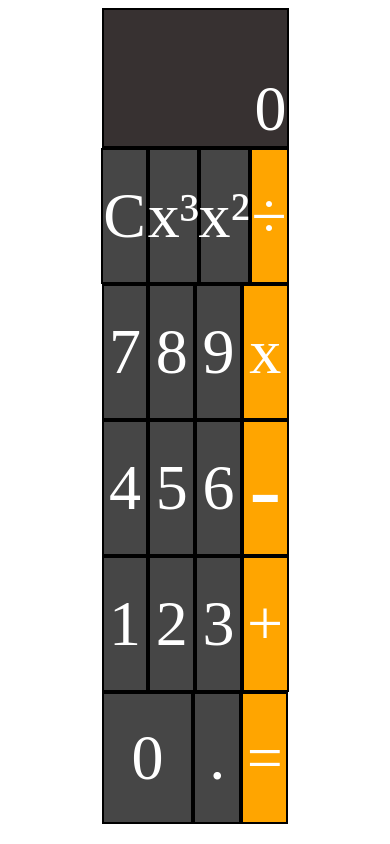
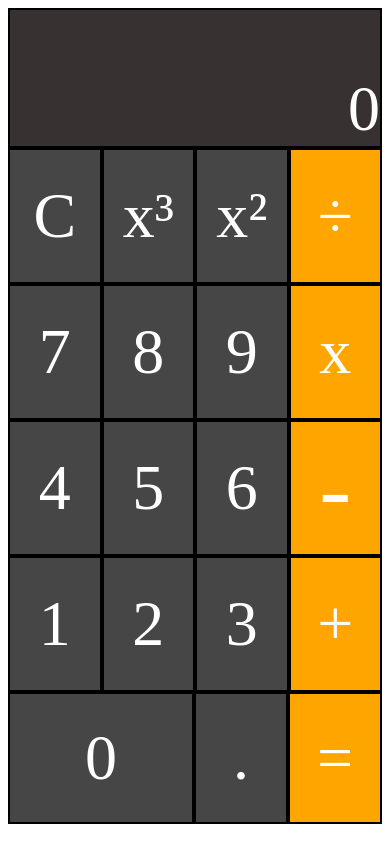
Before and after one commit to Code-Institute-Submissions/bruzgus1-java-script-Milestone_OctResub, a plain HTML site: page index.html in a window 390 px wide. Drawn offline with Linux system fonts and the light colour scheme.

Commit message:
made the page responsive

```diff
--- a/assets/style.css
+++ b/assets/style.css
@@ -312,6 +312,16 @@
 }
 
 
-button {
-    background-color: rgb(70, 70, 70);
+@media screen and (max-width: 730px) {
+    .container {
+        height: 50em;
+        padding-left: 0%;
+        padding-right: 0%;
+    }
+
+    .container .answer-box {
+        display: flex;
+        justify-content: end;
+        align-items: flex-end;
+    }
 }
```
